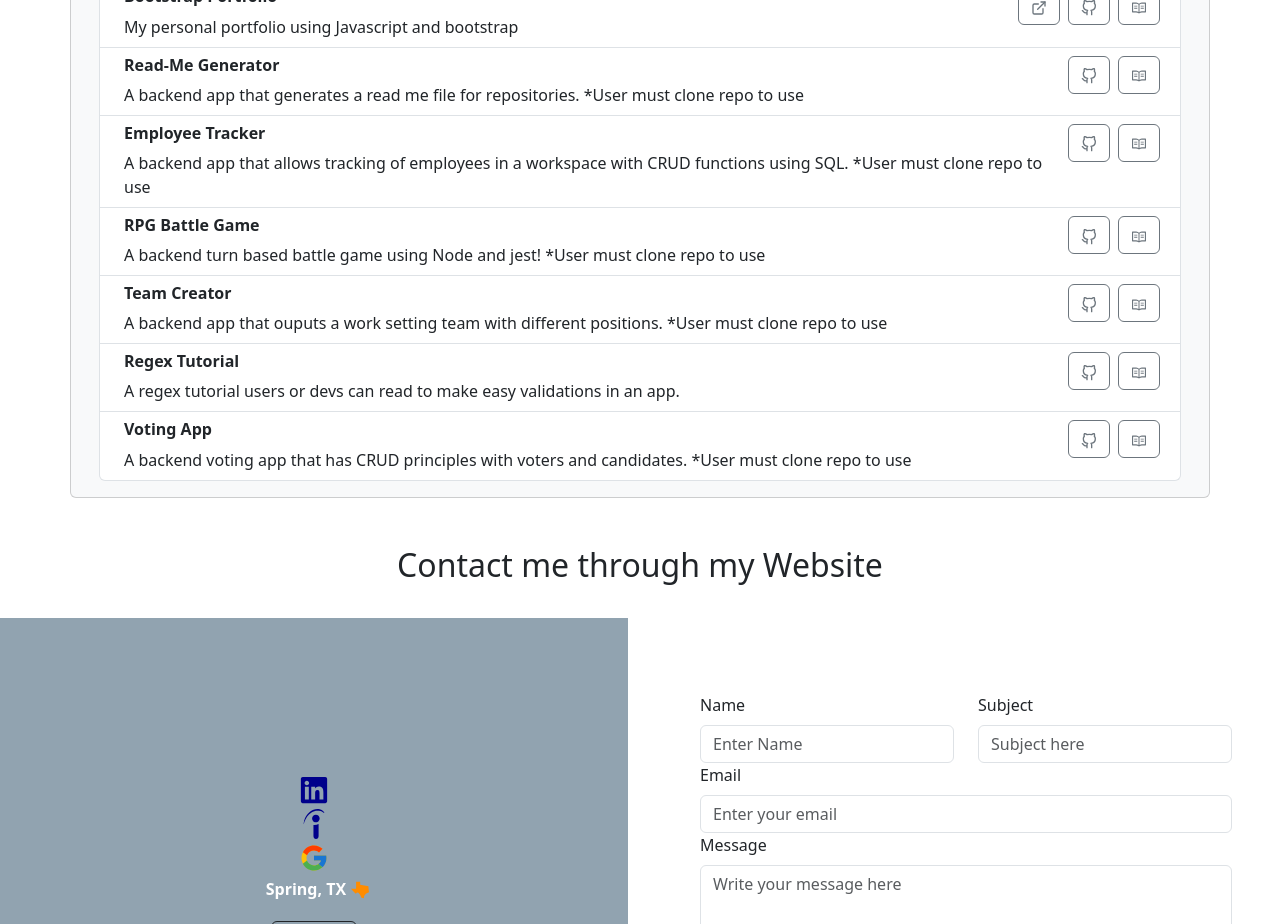
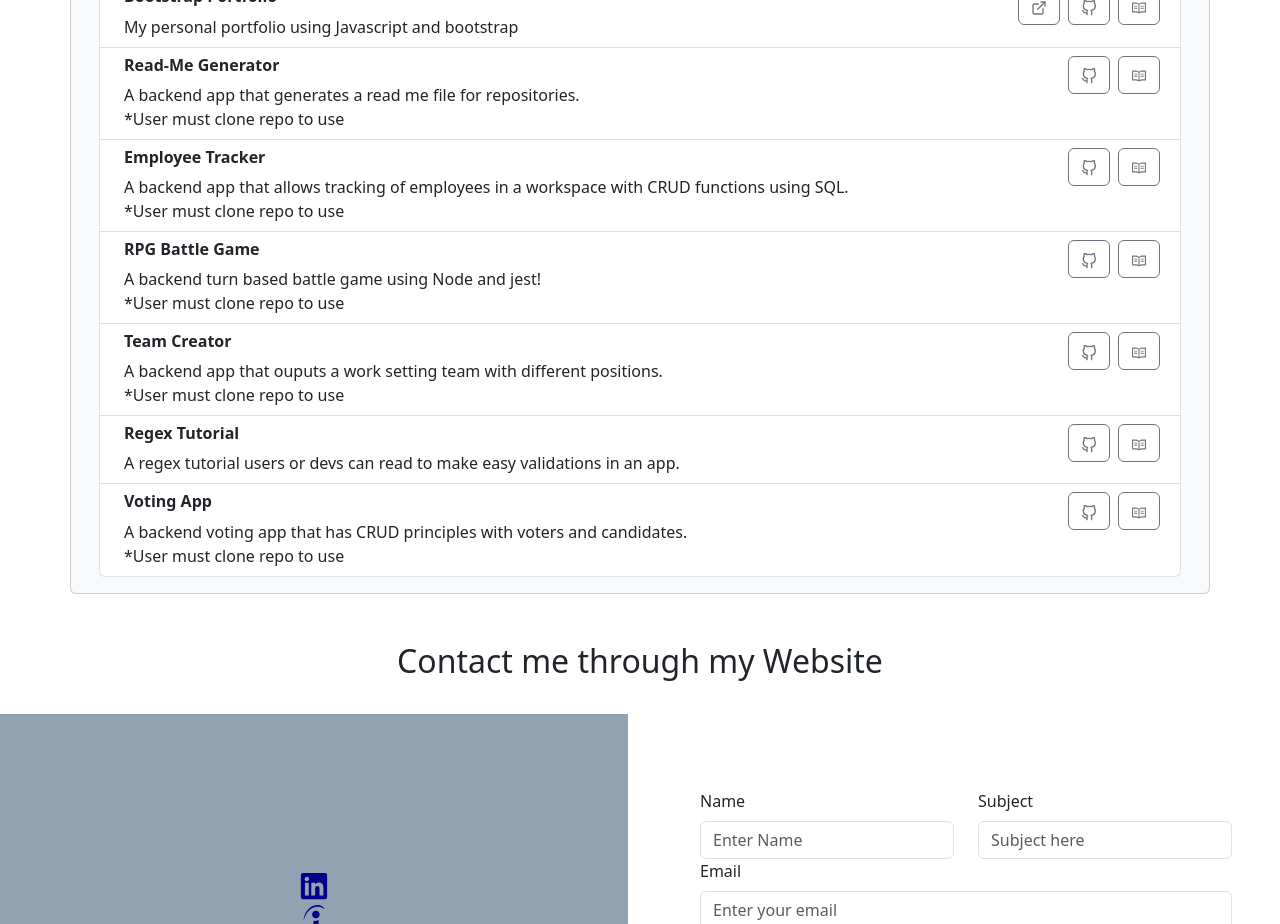
Before and after one commit to edm1001/web-dev-port, a React (Create React App) app: page /portfolio in a window 1280 px wide. Shown: the part 1720-2644 px from the top of the page. Built offline with nearby package versions, Linux system fonts and the light colour scheme.

Commit message:
finish LP

```diff
--- a/src/Components/Projects/FeaturedProjects.js
+++ b/src/Components/Projects/FeaturedProjects.js
@@ -66,7 +66,7 @@ const projectData = [
   {
     image: PortGenerator ,
     title: "Portfolio Generator",
-    description: "This app uses NodeJs to create a static html portfolio quick and easy! After installation of the software, the app will ask its user information to put on the portfolio. After answering the questions, the app will produce an index.html file with information requested by the app. **USER MUST CLONE THE APP FROM GITHUB FOR APP TO WORK",
+    description: "This app uses NodeJs to create a static html portfolio quick and easy! After installation of the software, the app will ask its user information to put on the portfolio. After answering the questions, the app will produce an index.html file with information requested by the app. *USER MUST CLONE THE APP FROM GITHUB FOR APP TO WORK",
     githubLink: "https://github.com/edm1001/node-portfolio-gen",
     liveLink: "Not Available"
   },
--- a/src/Components/Projects/ListProjects.js
+++ b/src/Components/Projects/ListProjects.js
@@ -89,7 +89,7 @@ const ListProjects = () => {
                 <ListGroup.Item as="li" className="d-flex justify-content-between align-items-start">
                     <div className="ms-2 me-auto">
                     <h6 className="fw-bold">Read-Me Generator</h6>
-                    A backend app that generates a read me file for repositories. *User must clone repo to use
+                    A backend app that generates a read me file for repositories.<br/> *User must clone repo to use
                     </div>
                     <a href='https://github.com/edm1001/read-me-gen22' className="btn btn-outline-secondary mx-1"> <FiGithub/></a>
                     <a href='https://github.com/edm1001/read-me-gen22/blob/main/README.md' className="btn btn-outline-secondary mx-1" ><AiOutlineRead/></a>
@@ -98,7 +98,7 @@ const ListProjects = () => {
                 <ListGroup.Item as="li" className="d-flex justify-content-between align-items-start">
                     <div className="ms-2 me-auto">
                     <h6 className="fw-bold">Employee Tracker</h6>
-                    A backend app that allows tracking of employees in a workspace with CRUD functions using SQL.  *User must clone repo to use
+                    A backend app that allows tracking of employees in a workspace with CRUD functions using SQL.<br/>  *User must clone repo to use
                     </div>
                     <a href='https://github.com/edm1001/e.tracker.12' className="btn btn-outline-secondary mx-1"> <FiGithub/></a>
                     <a href='https://github.com/edm1001/e.tracker.12/blob/main/README.md' className="btn btn-outline-secondary mx-1" ><AiOutlineRead/></a>
@@ -107,7 +107,7 @@ const ListProjects = () => {
                 <ListGroup.Item as="li" className="d-flex justify-content-between align-items-start">
                     <div className="ms-2 me-auto">
                     <h6 className="fw-bold">RPG Battle Game</h6>
-                    A backend turn based battle game using Node and jest!  *User must clone repo to use
+                    A backend turn based battle game using Node and jest! <br/> *User must clone repo to use
                     </div>
                     <a href='https://github.com/edm1001/jest-rpg-game' className="btn btn-outline-secondary mx-1"> <FiGithub/></a>
                     <a href='https://github.com/edm1001/jest-rpg-game/blob/main/README.md' className="btn btn-outline-secondary mx-1" ><AiOutlineRead/></a>
@@ -116,7 +116,7 @@ const ListProjects = () => {
                 <ListGroup.Item as="li" className="d-flex justify-content-between align-items-start">
                     <div className="ms-2 me-auto">
                     <h6 className="fw-bold">Team Creator</h6>
-                    A backend app that ouputs a work setting team with different positions.  *User must clone repo to use
+                    A backend app that ouputs a work setting team with different positions.<br/>  *User must clone repo to use
                     </div>
                     <a href='https://github.com/edm1001/team-creator10' className="btn btn-outline-secondary mx-1"> <FiGithub/></a>
                     <a href='https://github.com/edm1001/team-creator10/blob/main/README.md' className="btn btn-outline-secondary mx-1" ><AiOutlineRead/></a>
@@ -133,7 +133,7 @@ const ListProjects = () => {
                 <ListGroup.Item as="li" className="d-flex justify-content-between align-items-start">
                     <div className="ms-2 me-auto">
                     <h6 className="fw-bold">Voting App</h6>
-                    A backend voting app that has CRUD principles with voters and candidates.  *User must clone repo to use
+                    A backend voting app that has CRUD principles with voters and candidates.<br/> *User must clone repo to use
                     </div>
                     <a href='https://github.com/edm1001/u-develop-it' className="btn btn-outline-secondary mx-1"> <FiGithub/></a>
                     <a href='https://github.com/edm1001/u-develop-it/blob/main/README.md' className="btn btn-outline-secondary mx-1" ><AiOutlineRead/></a>
```
